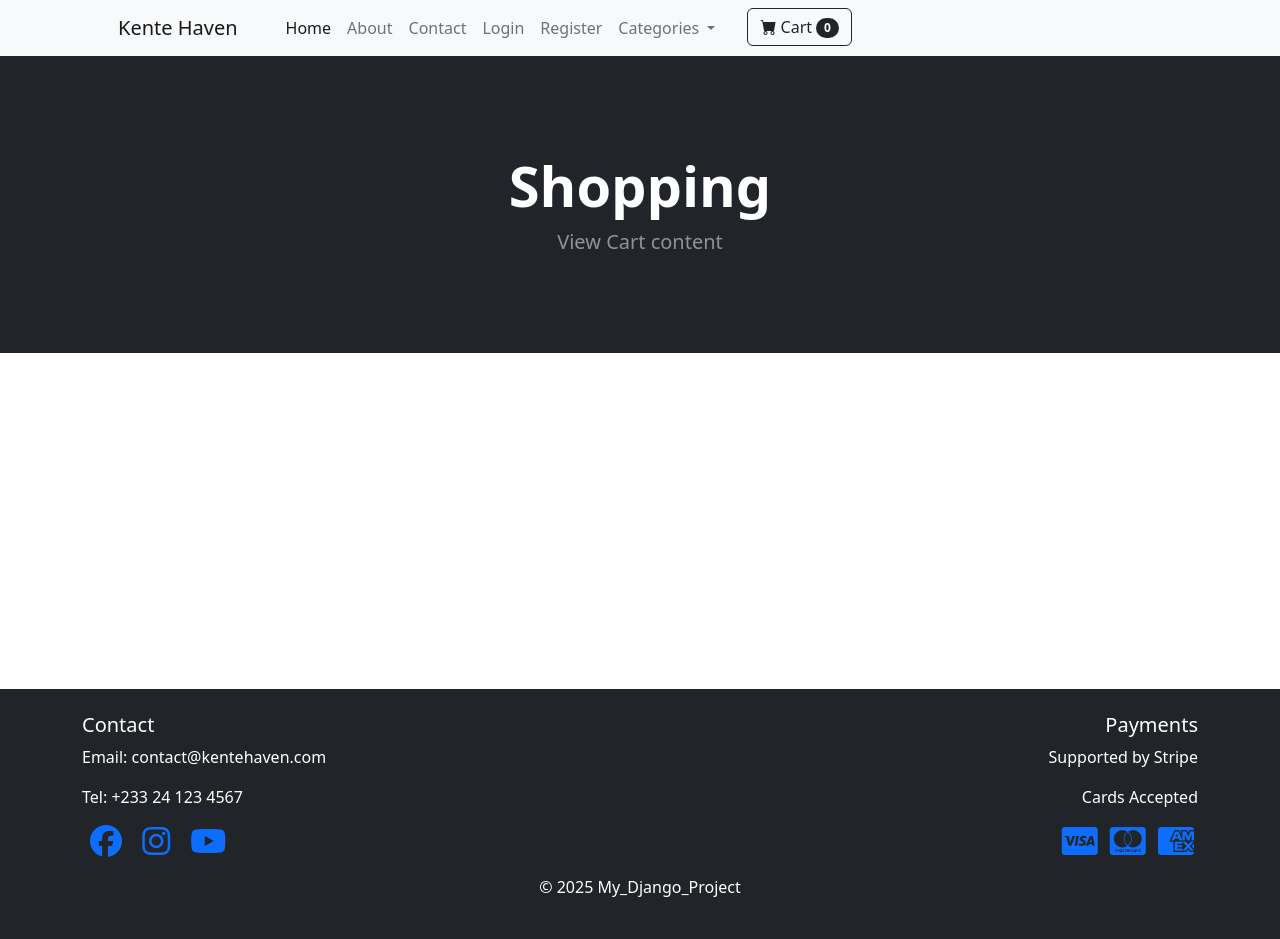
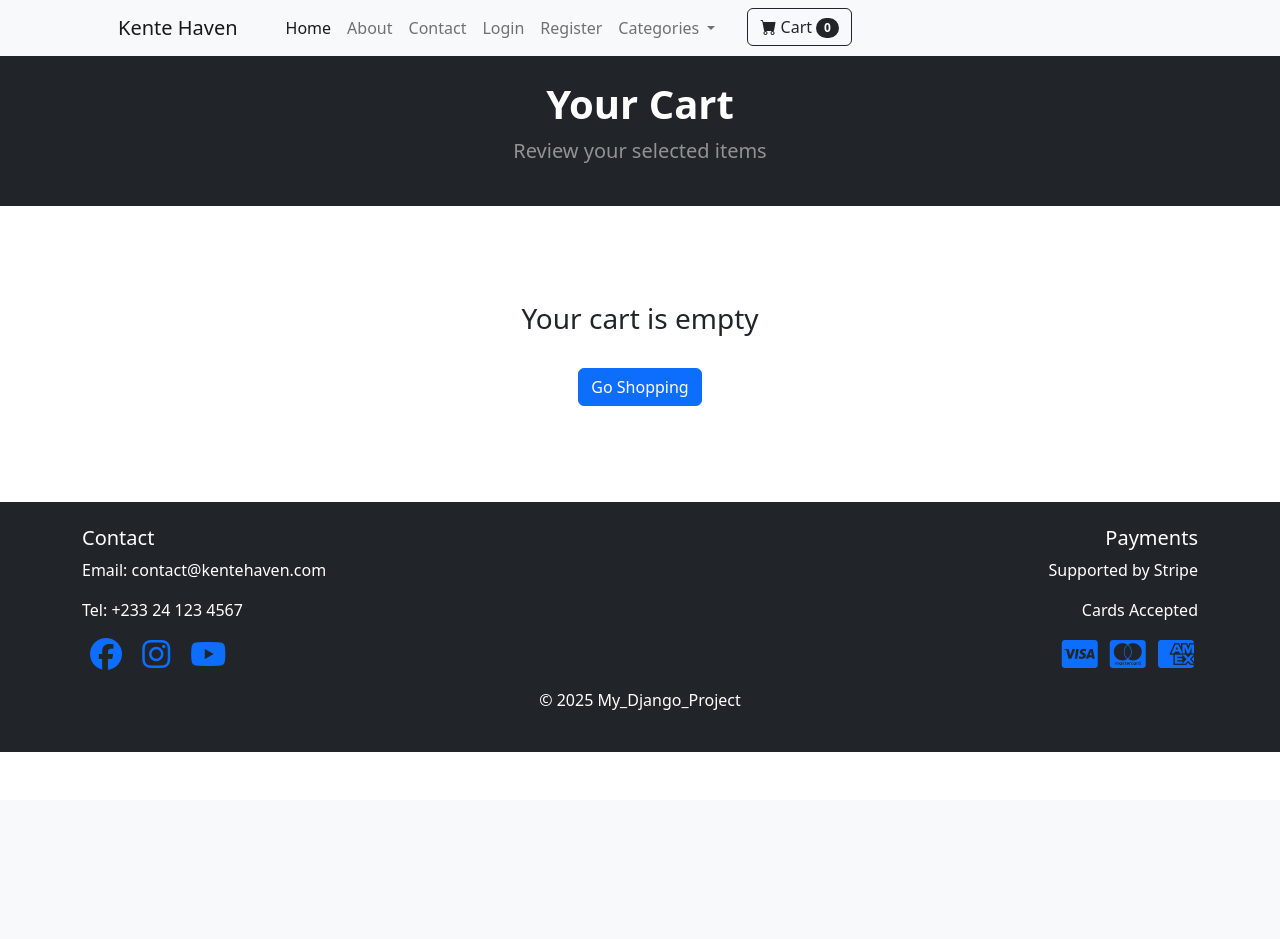
Before and after one commit to Apostle01/African-Cloth-Shop, a Django app: page /cart/ in a window 1280 px wide. After the commit the page ends 752 px from the top, so only its background shows below. Run offline with Django 5.2, Linux system fonts and the light colour scheme; some libraries are stand-ins or nearby versions.

Commit message:
modified cart/cart.py cart/templates/cart_summary.html cart/views.py templates/base.html templates/navbar.html

```diff
--- a/cart/cart.py
+++ b/cart/cart.py
@@ -8,6 +8,10 @@ class Cart:
         cart = self.session.get("cart")
         if not cart:
             cart = self.session["cart"] = {}
+
+            if not cart:
+                cart = self.session["cart"] = {}
+
         self.cart = cart
 
     def add(self, product, quantity=1):
--- a/cart/templates/cart_summary.html
+++ b/cart/templates/cart_summary.html
@@ -1,17 +1,91 @@
 {% extends 'base.html' %}
+{% load static %}
 
 {% block content %}
-{% load static %}
 
-<!-- Header-->
-<header class="bg-dark py-5">
-    <div class="container px-4 px-lg-5 my-5">
+<!-- Header -->
+<header class="bg-dark py-4">
+    <div class="container">
         <div class="text-center text-white">
-            <h1 class="display-4 fw-bolder">Shopping</h1>
-            <p class="lead fw-normal text-white-50 mb-0">View Cart content</p>
+            <h1 class="fw-bolder">Your Cart</h1>
+            <p class="lead text-white-50">Review your selected items</p>
         </div>
     </div>
 </header>
-</br></br></br></br></br></br></br>
-</br></br></br></br></br></br></br>
+
+<div class="container my-5">
+
+    {% if cart_items %}
+        <div class="table-responsive">
+            <table class="table table-bordered align-middle">
+                <thead class="table-dark">
+                    <tr>
+                        <th>Product</th>
+                        <th>Image</th>
+                        <th>Price</th>
+                        <th>Quantity</th>
+                        <th>Subtotal</th>
+                        <th>Action</th>
+                    </tr>
+                </thead>
+
+                <tbody>
+                    {% for item in cart_items %}
+                    <tr>
+                        <td class="align-middle">{{ item.product.title }}</td>
+
+                        <td>
+                            <img src="{{ item.product.image.url }}"
+                                 width="90" height="90"
+                                 class="img-thumbnail">
+                        </td>
+
+                        <td class="align-middle">${{ item.product.price }}</td>
+
+                        <td class="align-middle" style="width: 120px;">
+                            <form action="{% url 'cart_update' %}" method="POST">
+                                {% csrf_token %}
+                                <input type="hidden" name="product_id" value="{{ item.product.id }}">
+                                <input type="number" name="quantity"
+                                       min="1" max="20"
+                                       value="{{ item.quantity }}"
+                                       class="form-control form-control-sm">
+                        </td>
+
+                        <td class="align-middle">
+                            ${{ item.subtotal }}
+                        </td>
+
+                        <td class="align-middle">
+                                <button class="btn btn-primary btn-sm mb-2">Update</button>
+                            </form>
+
+                            <form action="{% url 'cart_delete' %}" method="POST">
+                                {% csrf_token %}
+                                <input type="hidden" name="product_id" value="{{ item.product.id }}">
+                                <button class="btn btn-danger btn-sm">Remove</button>
+                            </form>
+                        </td>
+
+                    </tr>
+                    {% endfor %}
+                </tbody>
+            </table>
+        </div>
+
+        <div class="text-end mt-4">
+            <h4>Total: <strong>${{ cart_total }}</strong></h4>
+            <a href="/" class="btn btn-secondary btn-lg mt-3">Continue Shopping</a>
+            <a href="/checkout/" class="btn btn-success btn-lg mt-3">Proceed to Checkout</a>
+        </div>
+
+    {% else %}
+        <div class="text-center py-5">
+            <h3>Your cart is empty</h3>
+            <a href="/" class="btn btn-primary mt-4">Go Shopping</a>
+        </div>
+    {% endif %}
+
+</div>
+
 {% endblock %}
--- a/cart/urls.py
+++ b/cart/urls.py
@@ -6,4 +6,6 @@ urlpatterns = [
     path('add/', views.cart_add, name="cart_add"),
     path('delete/', views.cart_delete, name="cart_delete"),
     path('update', views.cart_update, name="cart_update"),
+    # path('cart/remove/', views.cart_remove, name="cart_remove"),
+
 ]
--- a/cart/views.py
+++ b/cart/views.py
@@ -4,8 +4,26 @@ from products.models import Product
 from django.http import JsonResponse
 
 def cart_summary(request):
-    cart = Cart(request)
-    return render(request, "cart_summary.html", {"cart": cart})
+    cart = Cart(request)  # your cart class
+    items = []
+
+    for key, value in cart.cart.items():
+        product = Product.objects.get(id=key)
+        quantity = value['quantity']
+        subtotal = product.price * quantity
+
+        items.append({
+            'product': product,
+            'quantity': quantity,
+            'subtotal': subtotal,
+        })
+
+    context = {
+        'cart_items': items,
+        'cart_total': cart.get_total()
+    }
+
+    return render(request, 'cart_summary.html', context)
 
 
 def cart_add(request):
@@ -35,14 +53,36 @@ def cart_add(request):
 def cart_delete(request):
     if request.method == "POST":
         product_id = request.POST.get("product_id")
+        if not product_id:
+            return JsonResponse({"success": False, "error": "Missing product_id"}, status=400)
+
         product = get_object_or_404(Product, id=product_id)
 
         cart = Cart(request)
         cart.remove(product)
 
-        return JsonResponse({"success": True})
+        return JsonResponse({"success": True, "message": "Item removed"})
 
-    return JsonResponse({"success": False}, status=400)
+    return JsonResponse({"success": False, "error": "Invalid method"}, status=400)
+
+
 
 def cart_update(request):
-    pass
+    """
+    Updates quantity of an item in the cart.
+    """
+    if request.method == "POST":
+        product_id = request.POST.get("product_id")
+        quantity = request.POST.get("quantity")
+
+        if not product_id or not quantity:
+            return JsonResponse({"success": False, "error": "Missing data"}, status=400)
+
+        product = get_object_or_404(Product, id=product_id)
+
+        cart = Cart(request)
+        cart.update(product, quantity)
+
+        return JsonResponse({"success": True, "message": "Quantity updated"})
+
+    return JsonResponse({"success": False, "error": "Invalid method"}, status=400)
--- a/templates/base.html
+++ b/templates/base.html
@@ -49,25 +49,29 @@
     <footer class="bg-dark text-white py-4 mt-auto">
         <div class="container">
             <div class="row">
-
+                <!-- Contact + Social icons -->
                 <div class="col-md-6">
                     <h5>Contact</h5>
                     <p>Email: contact@kentehaven.com</p>
                     <p>Tel: +233 24 123 4567</p>
-                    <div>
+
+                    <div class="mt-2">
                         <a href="https://www.facebook.com/" target="_blank"><i class="fab fa-facebook fa-2x mx-2"></i></a>
                         <a href="https://www.instagram.com/" target="_blank"><i class="fab fa-instagram fa-2x mx-2"></i></a>
                         <a href="https://www.youtube.com/" target="_blank"><i class="fab fa-youtube fa-2x mx-2"></i></a>
                     </div>
                 </div>
-
+                <!-- Payment icons -->
                 <div class="col-md-6 text-md-end">
                     <h5>Payments</h5>
                     <p>Supported by Stripe</p>
                     <p>Cards Accepted</p>
-                    <a href="https://www.visa.com" target="_blank"><i class="fab fa-cc-visa fa-2x mx-1"></i></a>
-                    <a href="https://www.mastercard.com" target="_blank"><i class="fab fa-cc-mastercard fa-2x mx-1"></i></a>
-                    <a href="https://www.americanexpress.com" target="_blank"><i class="fab fa-cc-amex fa-2x mx-1"></i></a>
+
+                    <div class="mt-2">
+                        <a href="https://www.visa.com" target="_blank"><i class="fab fa-cc-visa fa-2x mx-1"></i></a>
+                        <a href="https://www.mastercard.com" target="_blank"><i class="fab fa-cc-mastercard fa-2x mx-1"></i></a>
+                        <a href="https://www.americanexpress.com" target="_blank"><i class="fab fa-cc-amex fa-2x mx-1"></i></a>
+                    </div>
                 </div>
 
             </div>
--- a/templates/navbar.html
+++ b/templates/navbar.html
@@ -40,7 +40,7 @@
                             <a href="{% url 'cart_summary' %}" class="btn btn-outline-dark">
                                 <i class="bi-cart-fill mr-1"></i>
                                 Cart
-                                <span class="badge bg-dark text-white ml-1 rounded-pill" id="cart_quantity">0</span>
+                                <span class="badge bg-dark text-white ml-1 rounded-pill" id="cart_quantity">{{ cart|length }}</span>
                             </a>
                         </form>
                     </div>
```
